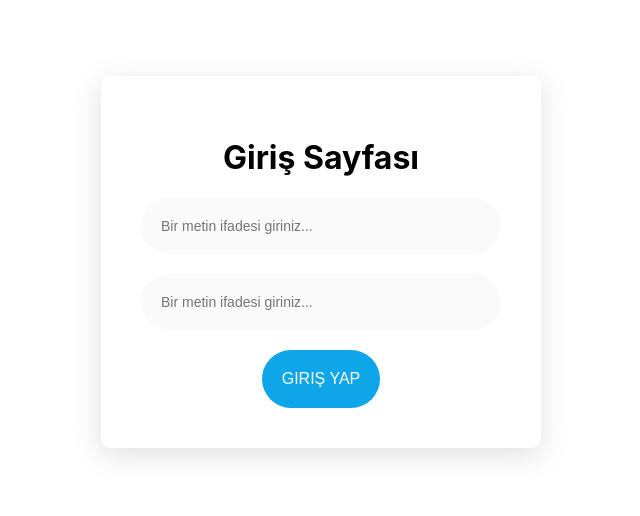
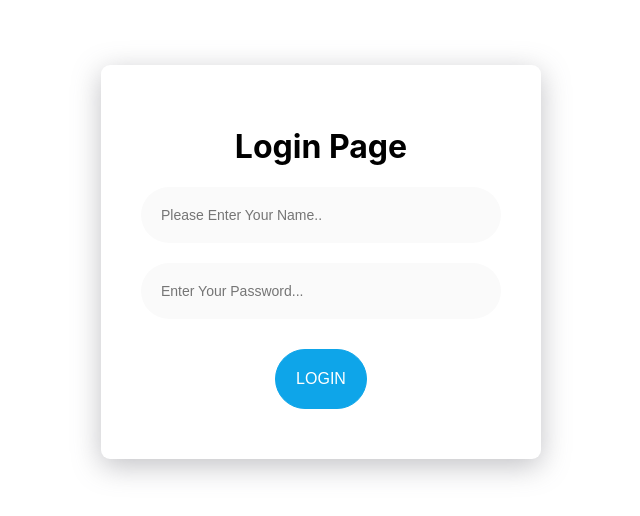
Before and after one commit to toprak-cavusdag/basic-form-react, a React (Create React App) app: page / in a window 1280 px wide. Shown: the part 138-654 px from the top of the page, without its empty margins (319-959 px from the left). Built offline with nearby package versions, Linux system fonts and the light colour scheme; the HTML template or start-up script is replaced by a standard one.

Commit message:
Final-project

```diff
--- a/src/App.js
+++ b/src/App.js
@@ -6,31 +6,43 @@ import Form from './components/Form/form';
 
 function App() {
   const [text, setText] = useState('');
+  const [userForm, setUserForm] = useState({
+    userName: '',
+    password: '',
+  });
 
   return (
     <div className='custom-page'>
       <Form>
-        <h1>Giriş Sayfası</h1>
+        <h1>Login Page</h1>
         <Input
-          value={text}
-          placeholder={'Bir metin ifadesi giriniz...'}
+          value={userForm.userName}
+          placeholder={'Please Enter Your Name..'}
           onChange={(e) => {
-            setText(e.target.value);
+            setUserForm({
+              userName: e.target.value,
+              password: userForm.password,
+            });
           }}
         />
 
         <Input
-          value={text}
-          placeholder={'Bir metin ifadesi giriniz...'}
+          type='password'
+          value={userForm.password}
+          placeholder={'Enter Your Password...'}
           onChange={(e) => {
-            setText(e.target.value);
+            setUserForm({
+              password: e.target.value,
+              userName: userForm.userName,
+            });
           }}
         />
 
         <Button
-          text='Giriş Yap'
+          text='Login'
           onClick={() => {
-            alert('Tıklandı');
+            alert('Clicked');
+            console.log(userForm);
           }}
         />
       </Form>
--- a/src/components/Form/form.css
+++ b/src/components/Form/form.css
@@ -4,7 +4,7 @@
   background-color: #ffff;
   max-width: 360px;
   margin: 0 auto;
-    box-shadow: rgba(100, 100, 111, 0.2) 0px 7px 29px 0px;
+  box-shadow: rgba(100, 100, 111, 0.4) 0px 7px 29px 0px;
   padding: 40px;
   text-align: center;
   border-radius: 9px;
--- a/src/components/button/button.css
+++ b/src/components/button/button.css
@@ -4,9 +4,11 @@
     width: max-content;
     background-color: #0ea5e9;
     border: none;
+    border: #0ea5e9 solid 1px;
     box-sizing: border-box;
     padding: 20px;
     font-size: 16px;
+    margin: 10px;
     transition: all .3s ease;
     cursor: pointer;
     color: white;
@@ -15,10 +17,8 @@
 }
 
 .custom-button:hover,
-.custom-button:active,
-.custom-button:focus {
+.custom-button:active {
     background-color: #ffff;
-    border: #0ea5e9 1px solid;
     color: #0ea5e9;
 }
 
--- a/src/components/button/button.jsx
+++ b/src/components/button/button.jsx
@@ -13,7 +13,7 @@ Button.prototype ={
     onClick: PropTypes.func.isRequired,
 }
 Button.defaultProps ={
-    text: "Tıkla",
+    text: "Click",
 }
 
 
--- a/src/components/input/input.jsx
+++ b/src/components/input/input.jsx
@@ -5,7 +5,7 @@ import PropTypes from 'prop-types';
 
 const Input = ({type,placeholder,value,onChange})=>{
     return(
-        <input className="custom-input" type="text" value={value} placeholder={placeholder} onChange={onChange} />
+        <input className="custom-input" type={type} value={value} placeholder={placeholder} onChange={onChange} />
     )
 }
 
@@ -17,7 +17,7 @@ Input.prototype ={
 }
 Input.defaultProps ={
     placeholder: "Değer Giriniz",
-    type: "Text"
+    type: "text"
 }
 
 export default Input
```
Lines whose indentation alone changed are shown as unchanged.
